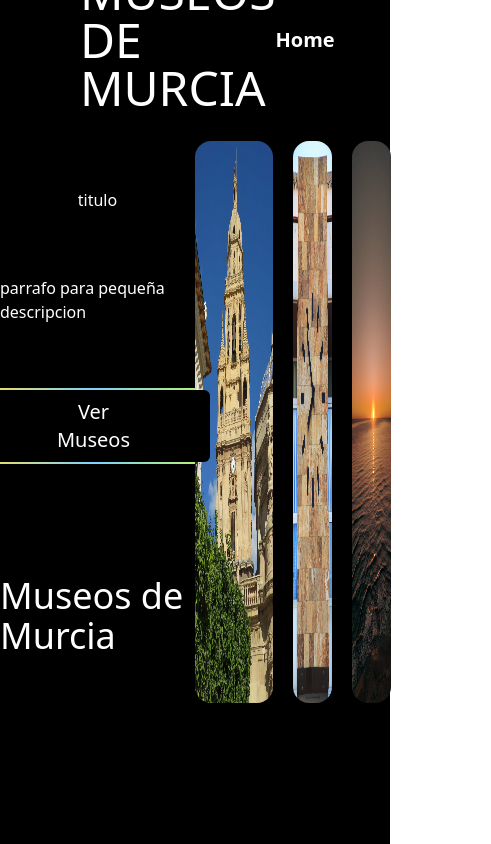
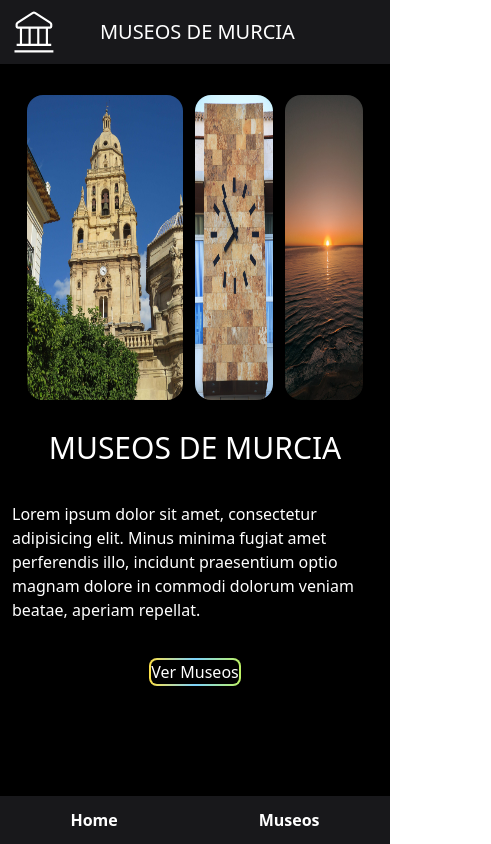
Before and after one commit to Rauljp16/Museos-Murcia, a React (Vite) app: page / in a window 390 px wide. Shown: the whole page, 491 px wide, since content can reach past the window. Built offline with nearby package versions, Linux system fonts and the light colour scheme; data requests are answered from the project's data file.

Commit message:
responsive inicio

```diff
--- a/src/App.jsx
+++ b/src/App.jsx
@@ -6,6 +6,7 @@ import { useEffect } from "react";
 import { BrowserRouter as Router, Route, Routes } from "react-router-dom";
 import Header from "./Components/Header";
 import Museo from "./Components/Museo";
+import Footer from "./Components/footer";
 
 function App() {
   const [museos, setMuseos] = useState([]);
@@ -29,10 +30,10 @@ function App() {
       <Header />
       <Routes>
         <Route path="/" element={<Home />} />
-        <Route path="/museos" element={<Museos museos={museos} />}>
-          <Route path="museo/:id" element={<Museo museos={museos} />} />
-        </Route>
+        <Route path="museos" element={<Museos museos={museos} />} />
+        <Route path="museos/:id" element={<Museo museos={museos} />} />
       </Routes>
+      <Footer />
     </>
   );
 }
--- /dev/null
+++ b/src/Components/Footer.jsx
@@ -0,0 +1,18 @@
+import { Link } from "react-router-dom";
+function Footer() {
+  return (
+    <ul
+      className=" md:hidden fixed bg-zinc-900 text-white bottom-0
+     flex items-center justify-around h-12 w-full"
+    >
+      <li className=" font-bold">
+        <Link to="/">Home</Link>
+      </li>
+      <li className=" font-bold">
+        <Link to="/museos">Museos</Link>
+      </li>
+    </ul>
+  );
+}
+
+export default Footer;
--- a/src/Components/Header.jsx
+++ b/src/Components/Header.jsx
@@ -2,11 +2,11 @@ import { Link } from "react-router-dom";
 function Header() {
   return (
     <div
-      className=" absolute w-screen h-20 flex flex-row justify-between items-center pl-4 pr-60
-      bg-black text-white"
+      className=" fixed w-full h-16 flex  items-center
+       bg-zinc-900 text-white"
     >
       <svg
-        className="w-14 h-12  ml-8 mr-8"
+        className="w-16 h-auto  ml-2 mr-2"
         aria-hidden="true"
         xmlns="http://www.w3.org/2000/svg"
         fill="none"
@@ -14,16 +14,20 @@ function Header() {
       >
         <path
           stroke="currentColor"
-          d="M3 21h18M4 18h16M6 10v8m4-8v8m4-8v8m4-8v8M4 9.5v-1c0-.3.2-.6.5-.8l7-4.5a1 1 0 0 1 1 0l7 4.5c.3.2.5.5.5.8v1c0 .3-.2.5-.5.5h-15a.5.5 0 0 1-.5-.5Z"
+          d="M3 21h18M4 18h16M6
+           10v8m4-8v8m4-8v8m4-8v8M4
+            9.5v-1c0-.3.2-.6.5-.8l7-4.5a1
+             1 0 0 1 1 0l7 4.5c.3.2.5.5.5.8v1c0
+              .3-.2.5-.5.5h-15a.5.5 0 0 1-.5-.5Z"
         />
       </svg>
 
-      <p className="flex flex-col text-5xl ">MUSEOS DE MURCIA</p>
-      <ul className="flex flex-row gap-20 ">
-        <li className="text-xl font-bold">
+      <p className=" text-xl w-full pl-8">MUSEOS DE MURCIA</p>
+      <ul className="hidden md:flex  flex-row gap-20 ">
+        <li className="  text-xl font-bold">
           <Link to="/">Home</Link>
         </li>
-        <li className="text-xl font-bold">
+        <li className=" text-xl font-bold">
           <Link to="/museos">Museos</Link>
         </li>
       </ul>
--- a/src/Components/Home.jsx
+++ b/src/Components/Home.jsx
@@ -5,37 +5,42 @@ import { Link } from "react-router-dom";
 
 function Home() {
   return (
-    <div className=" h-screen flex flex-row  items-center bg-black">
+    <div
+      className=" w-full h-screen pt-16 pb-12 flex flex-col
+     items-center bg-black"
+    >
+      <div className=" h-1/2 flex flex-row gap-3 justify-center items-center">
+        <img className=" w-2/5 h-5/6 rounded-2xl " src={catedral} />
+        <img className=" w-1/5 h-5/6 rounded-2xl " src={clock} />
+        <img className=" w-1/5 h-5/6 rounded-2xl " src={puesta} />
+      </div>
+
       <div
-        className="  w-1/2 h-4/5 flex flex-col justify-center
-       items-center gap-16
+        className=" w-full h-1/2 flex flex-col
+       items-center gap-6
        text-white "
       >
-        <h1>titulo</h1>
-        <p>parrafo para pequeña descripcion</p>
+        <p className=" text-3xl ">MUSEOS DE MURCIA</p>
+        <p className="flex items-center m-3">
+          Lorem ipsum dolor sit amet, consectetur adipisicing elit. Minus minima
+          fugiat amet perferendis illo, incidunt praesentium optio magnam dolore
+          in commodi dolorum veniam beatae, aperiam repellat.
+        </p>
         <Link to="/museos">
           <button
             className=" inline-flex items-center justify-center
-           p-0.5 mb-2 me-2 overflow-hidden text-xl font-medium
+           p-0.5
             hover:text-zinc-300 rounded-lg group bg-gradient-to-r from-yellow-300
              via-sky-300 to-lime-300"
           >
             <span
-              className="relative px-20 py-2 transition-all ease-in duration-75 bg-black
+              className="relative  transition-all ease-in duration-75 bg-black
               rounded-md group-hover:bg-opacity-0 "
             >
               Ver Museos
             </span>
           </button>
         </Link>
-        <p className=" text-4xl pt-10">Museos de Murcia</p>
-      </div>
-      <div className="flex  w-1/2 h-4/5">
-        <div className="  flex flex-row gap-5 justify-start items-center">
-          <img className=" w-2/5 h-5/6 rounded-2xl " src={catedral} />
-          <img className=" w-1/5 h-5/6 rounded-2xl " src={clock} />
-          <img className=" w-1/5 h-5/6 rounded-2xl " src={puesta} />
-        </div>
       </div>
     </div>
   );
--- a/src/Components/Museo.jsx
+++ b/src/Components/Museo.jsx
@@ -1,12 +1,16 @@
+/* eslint-disable react/prop-types */
 import { useParams } from "react-router-dom";
 
 function Museo({ museos }) {
   const { id } = useParams();
   console.log(useParams());
+  const detallesMuseo = museos.find((museo) => museo.id === id);
+  console.log(detallesMuseo);
 
   return (
-    <div className=" p-72">
+    <div className="absolute bottom-1/2 ">
       <p>prueba museo componente{id}</p>
+      <p>este es el nombre{detallesMuseo.Nombre}</p>
     </div>
   );
 }
--- a/src/Components/Museos.jsx
+++ b/src/Components/Museos.jsx
@@ -9,7 +9,7 @@ function Museos(museos) {
       {museos.museos.map((museo) => (
         <Link
           key={museo.id}
-          to={`/museo/${museo.id}`}
+          to={`${museo.id}`}
           className="flex flex-col  p-2 w-40 h-40 items-center
         bg-gray-800/50
         gap-5 rounded-lg "
```
